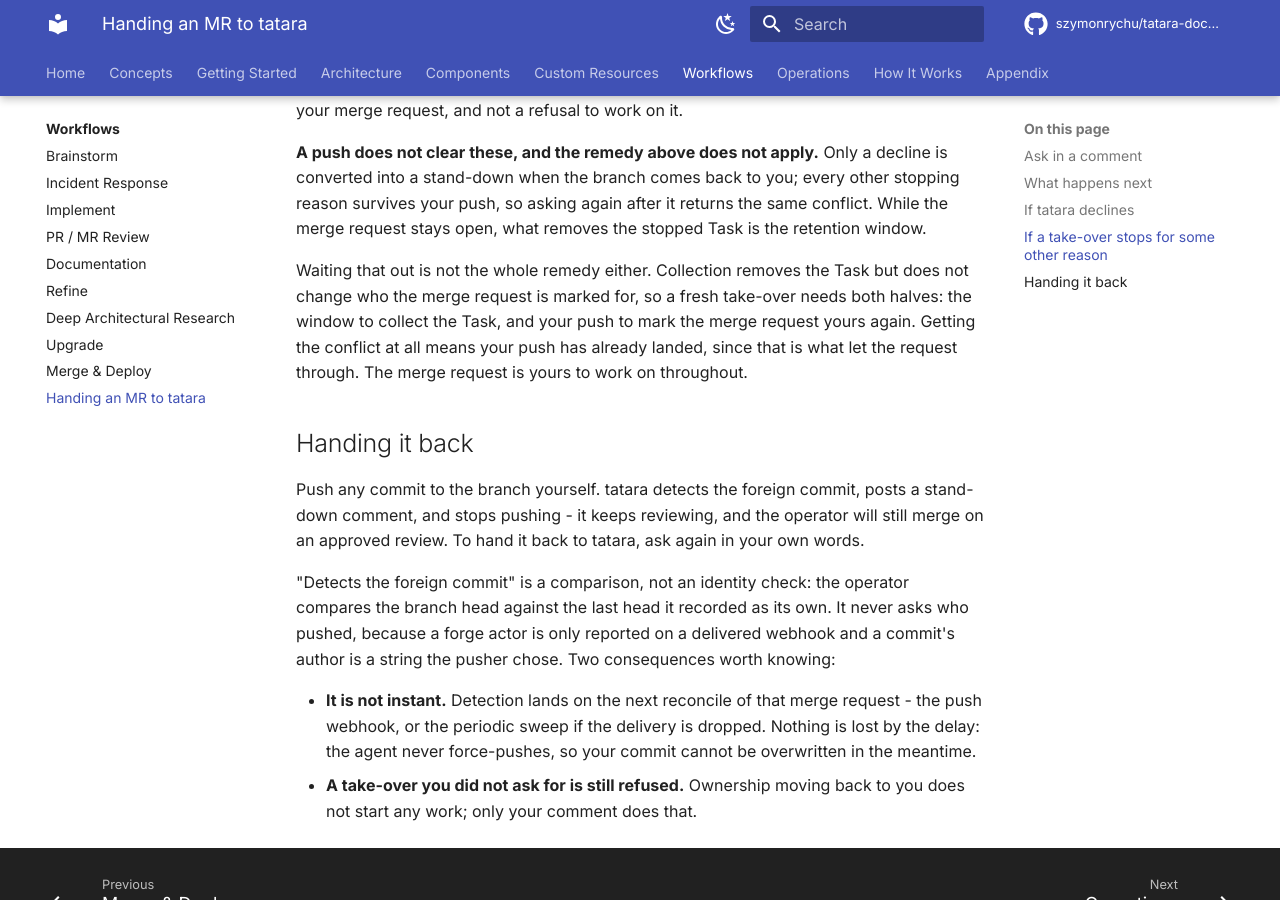
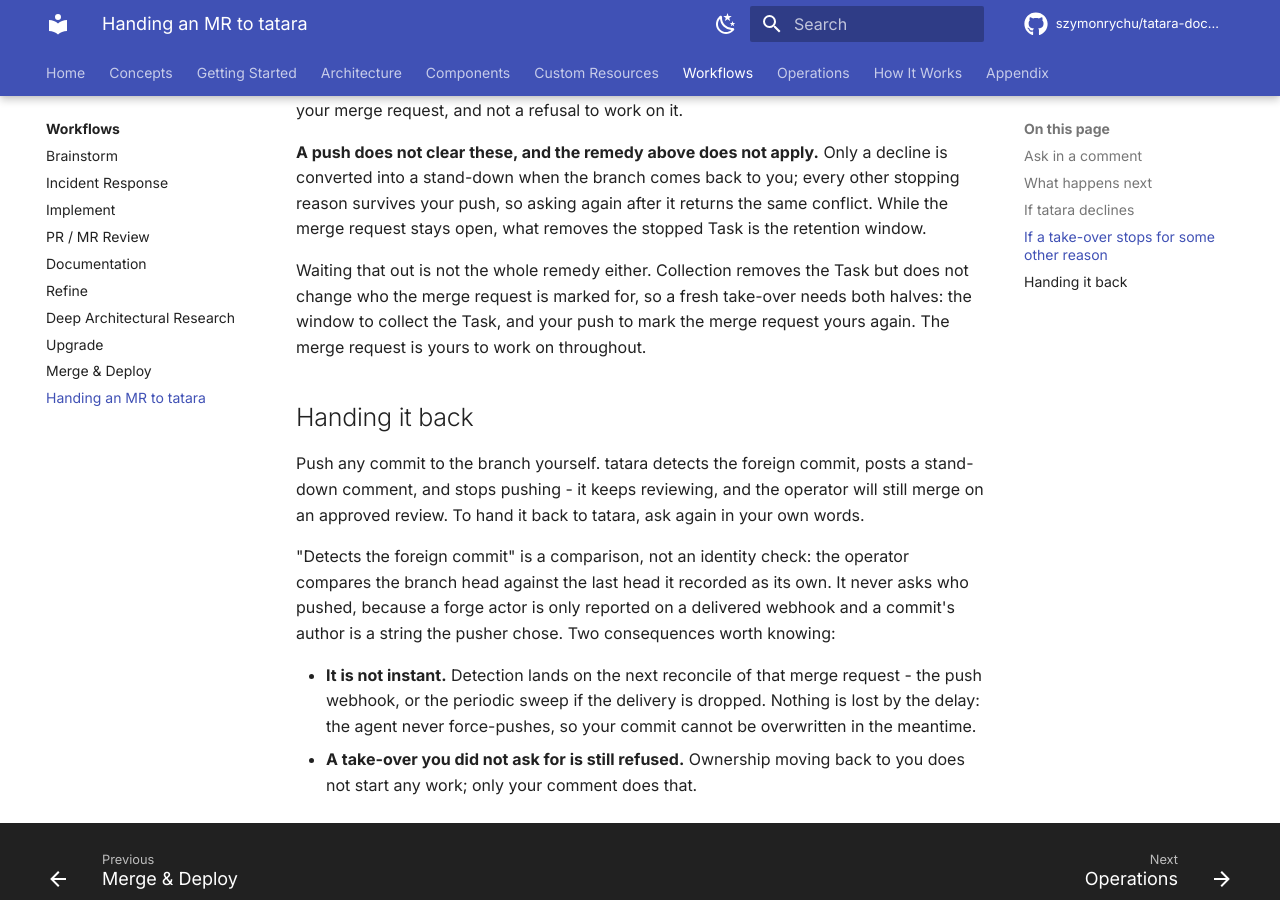
Before and after one commit to szymonrychu/tatara-documentation, an MkDocs documentation site: the page built from docs/workflows/mr-takeover.md, in a window 1280 px wide and 900 px high, scrolled down 1820 px. Built offline with MkDocs 1.6.1 and Material for MkDocs 9.7.7, drawn with Linux system fonts in a browser that asks for light colours; comment, search, counter and statistics services are not loaded; the version menu is left out.

Commit message:
docs(takeover): do not tell the reader their push is already done
Round 8 of #604. The paragraph named both halves of the remedy and then
asserted one of them was already behind the reader: "getting the conflict at
all means your push has already landed". The operator retired that premise in
the same PR - a just-parked takeover's in-flight turn can reach the endpoint
as the controller owner with ownership still tatara - and the error is
directional, since a reader in that shape owes the push and would wait out
retention alone.

Dropped rather than scoped: the sentence before already states both halves,
so the reader is told what they owe and never told it is done. Scoping it
instead would have contradicted the two "before your push a second request
reaches nothing" statements earlier on the page, and reconciling those means
publishing a reachable-shape census.

refs szymonrychu/tatara-operator#604

```diff
--- a/docs/workflows/mr-takeover.md
+++ b/docs/workflows/mr-takeover.md
@@ -85,9 +85,7 @@ is the retention window.
 Waiting that out is not the whole remedy either. Collection removes the Task but
 does not change who the merge request is marked for, so a fresh take-over needs
 both halves: the window to collect the Task, and your push to mark the merge
-request yours again. Getting the conflict at all means your push has already
-landed, since that is what let the request through. The merge request is yours
-to work on throughout.
+request yours again. The merge request is yours to work on throughout.
 
 ## Handing it back
 
```
